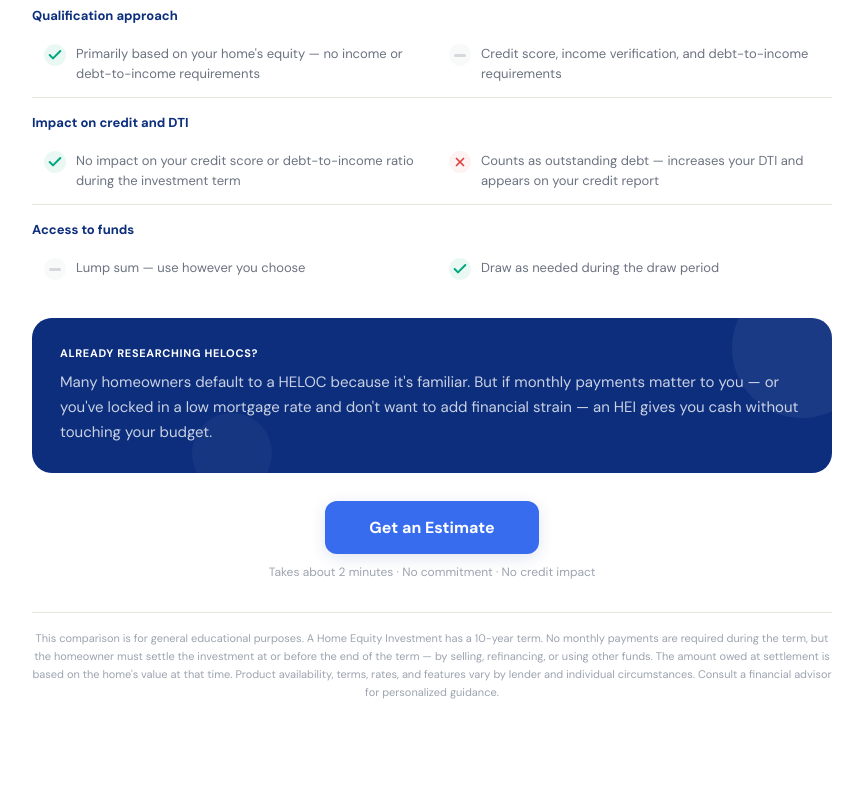
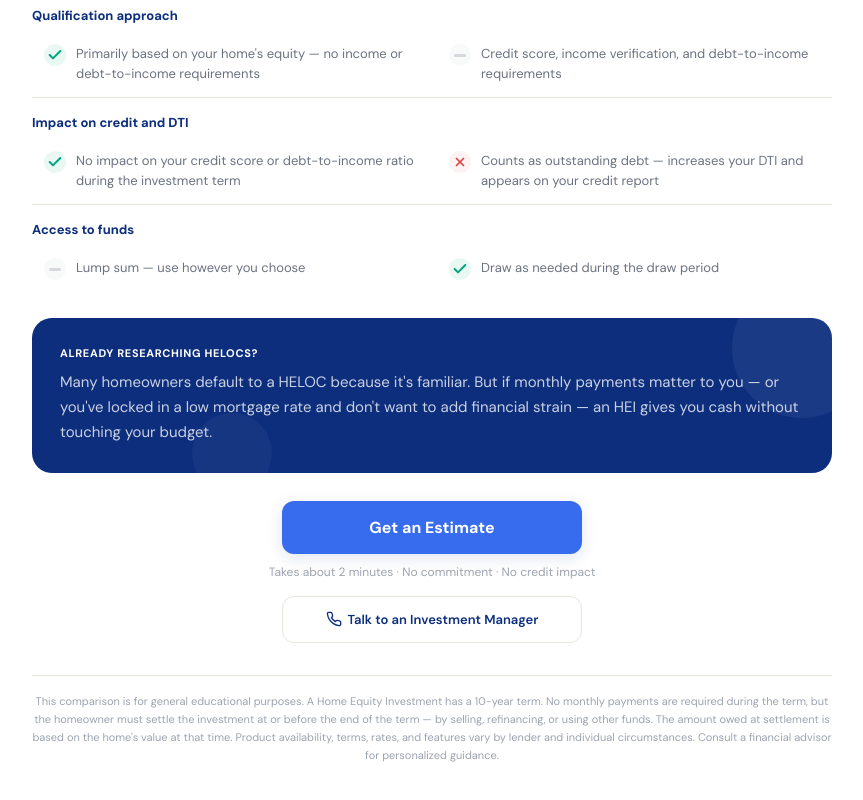
Before and after one commit to mcarl-hometap/comparison-app, a React (Vite) app: page / in a window 1280 px wide. Shown: the part 990-1790 px from the top of the page, without its empty margins (208-1071 px from the left). Before the commit the page ends 1763 px from the top, so only its background shows below. Built offline with nearby package versions, Linux system fonts and the light colour scheme.

Commit message:
Update to v10 comparison tool

```diff
--- a/src/App.jsx
+++ b/src/App.jsx
@@ -711,10 +711,10 @@ export default function ComparisonTool() {
         </div>
 
         {/* CTA */}
-        <div style={{ textAlign: "center" }}>
+        <div style={{ display: "flex", flexDirection: "column", alignItems: "center" }}>
           <button style={{
-            background: BRAND.blue100, color: BRAND.white, border: "none",
-            borderRadius: BRAND.radius.md, padding: "16px 44px", fontSize: 16,
+            width: 300, background: BRAND.blue100, color: BRAND.white, border: "none",
+            borderRadius: BRAND.radius.md, padding: "16px 0", fontSize: 16,
             fontWeight: 700, fontFamily: BRAND.font, cursor: "pointer",
             boxShadow: `0 4px 16px ${BRAND.blue700}20`, transition: "all 0.2s",
           }}
@@ -726,6 +726,23 @@ export default function ComparisonTool() {
           <div style={{ fontSize: 12, color: BRAND.gray500, marginTop: 10 }}>
             Takes about 2 minutes · No commitment · No credit impact
           </div>
+          <a href="tel:8552233144" style={{
+            width: 300, boxSizing: "border-box",
+            display: "flex", alignItems: "center", justifyContent: "center", gap: 6,
+            marginTop: 16, padding: "14px 0", borderRadius: BRAND.radius.md,
+            border: `1.5px solid ${BRAND.border}`, background: BRAND.white,
+            color: BRAND.blue700, fontSize: 13, fontWeight: 600,
+            fontFamily: BRAND.font, textDecoration: "none", cursor: "pointer",
+            transition: "all 0.2s",
+          }}
+            onMouseEnter={e => { e.currentTarget.style.borderColor = BRAND.blue700; e.currentTarget.style.background = `${BRAND.blue700}06`; }}
+            onMouseLeave={e => { e.currentTarget.style.borderColor = BRAND.border; e.currentTarget.style.background = BRAND.white; }}
+          >
+            <svg width="16" height="16" viewBox="0 0 24 24" fill="none" stroke={BRAND.blue700} strokeWidth="2" strokeLinecap="round" strokeLinejoin="round">
+              <path d="M22 16.92v3a2 2 0 01-2.18 2 19.79 19.79 0 01-8.63-3.07 19.5 19.5 0 01-6-6 19.79 19.79 0 01-3.07-8.67A2 2 0 014.11 2h3a2 2 0 012 1.72 12.84 12.84 0 00.7 2.81 2 2 0 01-.45 2.11L8.09 9.91a16 16 0 006 6l1.27-1.27a2 2 0 012.11-.45 12.84 12.84 0 002.81.7A2 2 0 0122 16.92z" />
+            </svg>
+            Talk to an Investment Manager
+          </a>
         </div>
 
         {/* Disclaimer — required per compliance guidelines */}
```
